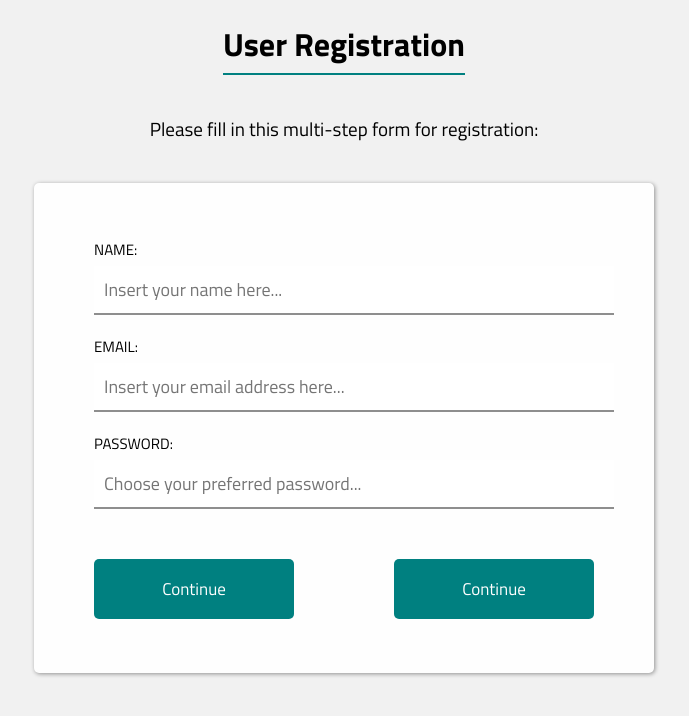
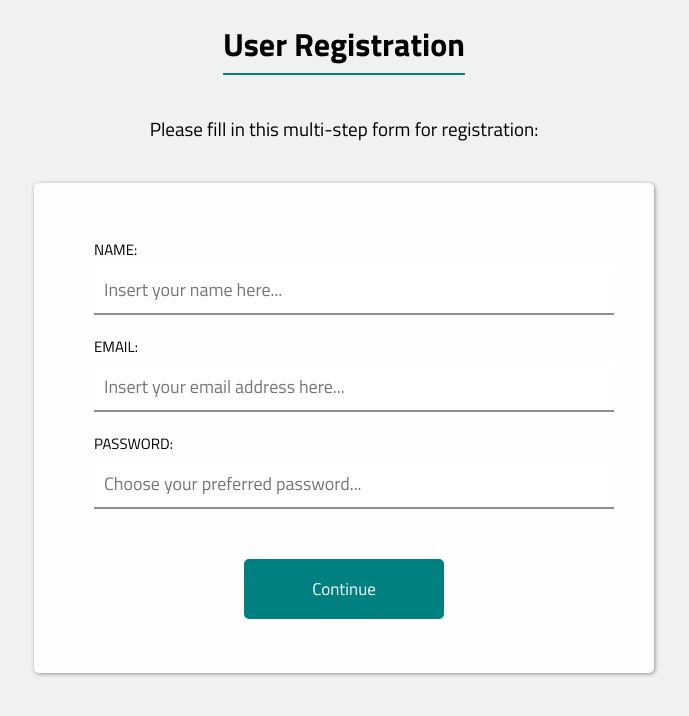
Before and after one commit to Yamo93/react-multi-step-form, a React (Create React App) app: page / in a window 1280 px wide. Shown: the top 716 px of the page, without its empty margins (296-985 px from the left). Built offline with nearby package versions, Linux system fonts and the light colour scheme.

Commit message:
added initial logic

```diff
--- a/src/App.js
+++ b/src/App.js
@@ -2,11 +2,41 @@ import React, { Component } from 'react';
 import './App.css';
 import ContactBox from './components/ContactBox/ContactBox';
 
+ /**
+  * TODOS:
+  * - you have to create state: for saving the current step, as well as saving the inputs. => 60% DONE. I managed to save the inputs in the global state. Now I have to save the current step too, and render new inputs for the second step
+  * - render the button styling/amount of buttons/text on buttons depending on the step
+  *
+  *
+  * SUGGESTIONS:
+  * - add Firebase to the backend so the data is really submitted and presented
+  *
+  */
+
 class App extends Component {
+  state = {
+    userInfo: {
+      name: '',
+      email: '',
+      password: ''
+    },
+    currentStep: 1
+  };
+
+  grabInfoHandler = (name, email, password) => {
+    console.log(name, email, password);
+    this.setState({userInfo: {
+      name: name,
+      email: email,
+      password: password
+    }});
+    //event.preventDefault();
+  }
+
   render() {
     return (
       <div className="App">
-        <ContactBox />
+        <ContactBox currentStep={this.state.currentStep} submitted={this.grabInfoHandler} />
       </div>
     );
   }
--- a/src/components/Button/Button.js
+++ b/src/components/Button/Button.js
@@ -1,6 +1,6 @@
 import React from 'react';
 import styles from './Button.module.scss';
 
-const button = (props) => <input type="submit" value="Continue" className={styles.contact__formSubmit} />;
+const button = (props) => <button onClick={(name, email, password) => props.submitted(props.userInfo.name, props.userInfo.email, props.userInfo.password)} type="button" className={styles.contact__formSubmit}>Continue</button>;
 
 export default button;
--- a/src/components/ContactBox/ContactBox.js
+++ b/src/components/ContactBox/ContactBox.js
@@ -8,7 +8,7 @@ const contactBox = (props) => {
         {/* Outsource these into smaller components. Also the button should be narrower, there should be two buttons on step 2 and 3 (Continue-Back), and the last step should be (Submit) */}
             <h1 className={styles.contact__title}>User Registration</h1>
             <p className={styles.contact__desc}>Please fill in this multi-step form for registration:</p>
-        <Form />
+        <Form submitted={props.submitted} currentStep={props.currentStep} />
         </div>
     );
 };
--- a/src/components/Form/Form.js
+++ b/src/components/Form/Form.js
@@ -1,27 +1,66 @@
-import React from 'react';
+import React, { Component, Fragment } from 'react';
 import styles from './Form.module.scss';
 import Wrapper from '../Wrapper/Wrapper';
 import Button from '../Button/Button';
 
-const form = (props) => {
-    return (
-        <form className={styles.contact__form}>
-            <label for="name" className={styles.contact__formNamelab}>Name:</label>
-            <input type="text" id="name" className={styles.contact__formNameinput} placeholder="Insert your name here..." />
-            <label for="email" className={styles.contact__formMaillab}>Email:</label>
-            <input type="email" id="email" className={styles.contact__formMailinput} placeholder="Insert your email address here..."/>
-            <label for="message" className={styles.contact__formMsglab}>Password:</label>
-            <input type="password" id="message" className={styles.contact__formMsginput} placeholder="Choose your preferred password..." />
+class Form extends Component {
+    state = {
+        name: '',
+        email: '',
+        password: ''
+    };
+
+    test = () => {
+        console.log('test');
+    }
+
+    grabInputHandler = (event) => {
+        //console.log(this.props.submitted());
+        if (event.target.id === 'name') {
+            this.setState({
+                name: event.target.value
+            });
+        } else if (event.target.id === 'email') {
+            this.setState({
+                email: event.target.value
+            });
+        } else if (event.target.id === 'password') {
+            this.setState({
+                password: event.target.value
+            });
+        }
+    }
+
+    render () {
+        // Make it a switch statement: and don't forget to pass the value of the button
+        let buttons = (
+            <Fragment>
+                <Button submitted={this.props.submitted} userInfo={this.state} />
+                <Button submitted={this.props.submitted} userInfo={this.state} />
+            </Fragment>
+        );
+        if (this.props.currentStep === 1) {
+            buttons = <Button submitted={this.props.submitted} userInfo={this.state} />;
+        }
+        return (
+            <div className={styles.contact__form}>
+            <label htmlFor="name" className={styles.contact__formNamelab}>Name:</label>
+            <input onChange={(event) => this.grabInputHandler(event)} type="text" id="name" className={styles.contact__formNameinput} placeholder="Insert your name here..." />
+            <label htmlFor="email" className={styles.contact__formMaillab}>Email:</label>
+            <input onChange={(event) => this.grabInputHandler(event)} type="email" id="email" className={styles.contact__formMailinput} placeholder="Insert your email address here..."/>
+            <label htmlFor="message" className={styles.contact__formMsglab}>Password:</label>
+            <input onChange={(event) => this.grabInputHandler(event)} type="password" id="password" className={styles.contact__formMsginput} placeholder="Choose your preferred password..." />
             {/*
             - You have to change the Wrapper setting (justify-content: center/space-between) depending on whether there it is step 2/3 or just step 1.
             - Add props to button to modify the name of the actual button "Continue, Back, Submit" etc. Maybe even have a special color for the Back-button
             */}
-            <Wrapper>
-                <Button />
-                <Button />
+            <Wrapper currentStep={this.props.currentStep}>
+                {/* <Button /> */}
+                {buttons}
             </Wrapper>
-        </form>
-    );
-};
+        </div>
+        );
+    }
+}
 
-export default form;
+export default Form;
--- a/src/components/Wrapper/Wrapper.js
+++ b/src/components/Wrapper/Wrapper.js
@@ -1,6 +1,20 @@
 import React from 'react';
 import styles from './Wrapper.module.scss';
 
-const wrapper = (props) => <div className={styles.Wrapper}>{props.children}</div>;
+const wrapper = (props) => {
+    console.log(props.currentStep);
+    let classes = [];
+    classes.push(styles.Wrapper);
+    if (props.currentStep === 1) {
+        classes.push(styles.WrapperCenterized);
+    }
+
+    console.log(classes);
+
+    return (
+    <div className={classes.join(' ')}>{props.children}</div>
+    );
+}
+
 
 export default wrapper;
--- a/src/components/Wrapper/Wrapper.module.scss
+++ b/src/components/Wrapper/Wrapper.module.scss
@@ -3,3 +3,7 @@
     width: 100%;
     justify-content: space-between;
 }
+
+.WrapperCenterized {
+    justify-content: center;
+}
```
